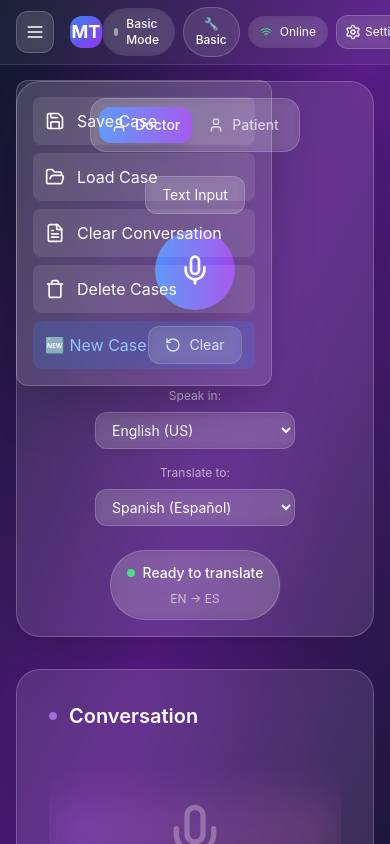
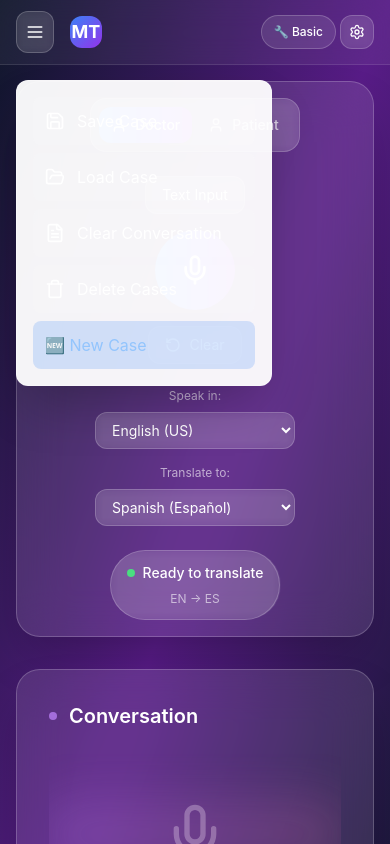
Before and after one commit to Navid-Moradimehr/medical-translator, a React (Vite) app: page / in a window 390 px wide. Both pictures are taken after a click on the button 35 px from the left and 32 px from the top of the page. Shown: the top 844 px of the page. Built offline with nearby package versions, Linux system fonts and the light colour scheme.

Commit message:
Fix mobile UI issues: remove online indicator and improve hamburger menu visibility

```diff
--- a/src/App.tsx
+++ b/src/App.tsx
@@ -81,16 +81,16 @@ function App() {
   const [manualText, setManualText] = useState<string>('')
   const [showManualInput, setShowManualInput] = useState(false)
   const [messageRatings, setMessageRatings] = useState<Record<string, number>>({})
-  const [showRatingPrompt, setShowRatingPrompt] = useState<string | null>(null)
-  const [translationQuality, setTranslationQuality] = useState<{
-    averageRating: number
-    totalRatings: number
-    qualityLevel: 'poor' | 'fair' | 'good' | 'excellent'
-  }>({ averageRating: 0, totalRatings: 0, qualityLevel: 'good' })
+  // const [showRatingPrompt, setShowRatingPrompt] = useState<string | null>(null)
+  // const [translationQuality, setTranslationQuality] = useState<{
+  //   averageRating: number
+  //   totalRatings: number
+  //   qualityLevel: 'poor' | 'fair' | 'good' | 'excellent'
+  // }>({ averageRating: 0, totalRatings: 0, qualityLevel: 'good' })
 
   // Medical extraction state
   const [medicalExtraction, setMedicalExtraction] = useState<MedicalExtraction | null>(null)
-  const [showMedicalSummary, setShowMedicalSummary] = useState(false)
+  // const [showMedicalSummary, setShowMedicalSummary] = useState(false)
   const [aiStatus, setAiStatus] = useState<'active' | 'inactive' | 'checking'>('checking')
   const [aiMode, setAiMode] = useState<'basic' | 'ai'>('basic')
   const [activeModel, setActiveModel] = useState<string>('')
@@ -107,7 +107,7 @@ function App() {
     confidence: number
     lastUpdated: Date | null
   } | null>(null)
-  const [showConversationSummary, setShowConversationSummary] = useState(false)
+  // const [showConversationSummary, setShowConversationSummary] = useState(false)
 
   // Hamburger menu and saved cases state
   const [showHamburgerMenu, setShowHamburgerMenu] = useState(false)
@@ -1068,6 +1068,9 @@ function App() {
 
   const playAudio = (text: string) => {
     if ('speechSynthesis' in window) {
+      // Cancel any ongoing speech synthesis to prevent conflicts
+      speechSynthesis.cancel()
+
       const utterance = new SpeechSynthesisUtterance(text)
       const languageMap: Record<string, string> = {
         'es': 'es-ES',
@@ -1080,7 +1083,18 @@ function App() {
       }
       utterance.lang = languageMap[currentLanguage] || 'en-US'
       utterance.rate = 0.9
+
+      // Add error handling and logging
+      utterance.onerror = (event) => {
+        console.error('Speech synthesis error:', event)
+      }
+
+      utterance.onend = () => {
+        console.log('Speech synthesis completed for text:', text.substring(0, 50) + '...')
+      }
+
       speechSynthesis.speak(utterance)
+      console.log('Playing audio for text:', text.substring(0, 50) + '...', 'Language:', utterance.lang)
     }
   }
 
@@ -2024,7 +2038,6 @@ Return a comprehensive JSON object with all medical information intelligently ca
 
       {/* Header Component */}
       <Header
-        isOnline={isOnline}
         aiStatus={aiStatus}
         aiMode={aiMode}
         activeModel={activeModel}
--- a/src/components/Header.tsx
+++ b/src/components/Header.tsx
@@ -1,8 +1,6 @@
 import { motion } from 'framer-motion'
 import {
   Settings,
-  Wifi,
-  WifiOff,
   Sparkles,
   Menu,
   Save,
@@ -13,7 +11,6 @@ import {
 import { getAccessibilityProps, handleKeyboardNavigation } from '../utils/accessibility'
 
 interface HeaderProps {
-  isOnline: boolean
   aiStatus: 'active' | 'inactive' | 'checking'
   aiMode: 'basic' | 'ai'
   activeModel: string
@@ -30,7 +27,6 @@ interface HeaderProps {
 }
 
 export const Header = ({
-  isOnline,
   aiStatus,
   aiMode,
   activeModel,
@@ -75,11 +71,11 @@ export const Header = ({
           </div>
 
           {/* Right side - Status and Controls */}
-          <div className="flex items-center space-x-2 sm:space-x-4">
+          <div className="flex items-center space-x-1 sm:space-x-4">
             {/* AI Status and Mode Toggle */}
-            <div className="flex items-center space-x-2 sm:space-x-4">
+            <div className="flex items-center space-x-1 sm:space-x-4">
               {/* AI Status Indicator */}
-              <div className="flex items-center space-x-2 bg-white/10 backdrop-blur-sm rounded-full px-3 sm:px-4 py-2">
+              <div className="hidden sm:flex items-center space-x-2 bg-white/10 backdrop-blur-sm rounded-full px-3 sm:px-4 py-2">
                 <div className={`w-2 h-2 sm:w-3 sm:h-3 rounded-full ${
                   aiStatus === 'active' ? 'bg-green-400 animate-pulse' :
                   aiStatus === 'inactive' ? 'bg-gray-400' : 'bg-yellow-400 animate-pulse'
@@ -127,17 +123,6 @@ export const Header = ({
               )}
             </div>
 
-            {/* Online Status */}
-            <div className="flex items-center space-x-2 bg-white/10 backdrop-blur-sm rounded-full px-3 sm:px-4 py-2">
-              {isOnline ? (
-                <Wifi className="w-3 h-3 sm:w-4 sm:h-4 text-green-400" />
-              ) : (
-                <WifiOff className="w-3 h-3 sm:w-4 sm:h-4 text-red-400" />
-              )}
-              <span className="text-white text-xs sm:text-sm">
-                {isOnline ? 'Online' : 'Offline'}
-              </span>
-            </div>
 
             {/* Settings Button */}
             <motion.button
@@ -149,7 +134,7 @@ export const Header = ({
               className="bg-white/10 hover:bg-white/20 backdrop-blur-sm border border-white/20 text-white px-2 sm:px-6 py-2 sm:py-3 rounded-xl transition-all duration-200 flex items-center space-x-1 sm:space-x-2"
             >
               <Settings className="w-4 h-4 sm:w-5 sm:h-5" />
-              <span className="text-xs sm:text-base">Settings</span>
+              <span className="hidden sm:inline text-xs sm:text-base">Settings</span>
             </motion.button>
           </div>
         </div>
@@ -161,7 +146,7 @@ export const Header = ({
           initial={{ opacity: 0, y: -20 }}
           animate={{ opacity: 1, y: 0 }}
           exit={{ opacity: 0, y: -20 }}
-          className="absolute top-20 left-4 z-50 bg-white/10 backdrop-blur-xl border border-white/20 rounded-xl shadow-2xl min-w-64 hamburger-menu"
+          className="fixed top-20 left-4 z-[9999] bg-white/95 backdrop-blur-xl border border-white/30 rounded-xl shadow-2xl min-w-64 max-w-80 hamburger-menu"
         >
           <div className="p-4 space-y-2">
             {/* Save Option */}
```
Also changed, not shown: 1 other file (tests, documents, lock files or other folders). Lines whose indentation alone changed are shown as unchanged.
